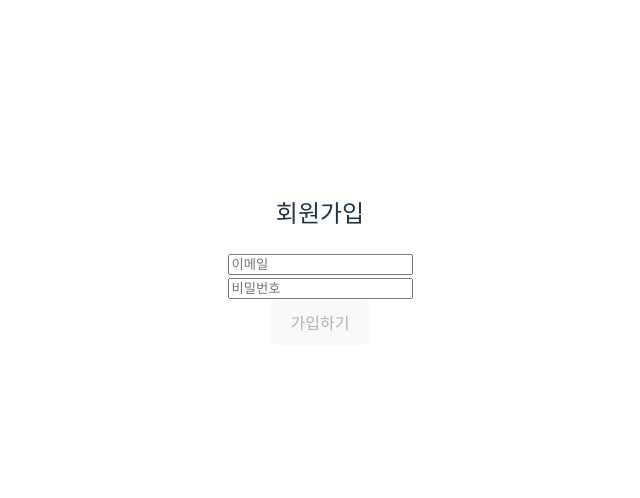
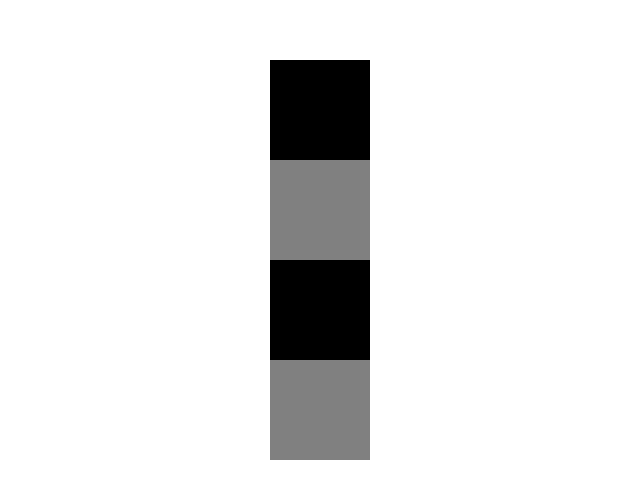
Before and after one commit to earlyerin/korea_it_web_react_study, a React (Vite) app: page / in a window 1280 px wide. Shown: the part 140-638 px from the top of the page, without its empty margins (320-960 px from the left). Built offline with nearby package versions, Linux system fonts and the light colour scheme.

Commit message:
Feat: Emotion CSS

```diff
--- a/package.json
+++ b/package.json
@@ -10,6 +10,7 @@
     "preview": "vite preview"
   },
   "dependencies": {
+    "@emotion/react": "^11.14.0",
     "react": "^19.1.0",
     "react-dom": "^19.1.0"
   },
--- a/src/App.jsx
+++ b/src/App.jsx
@@ -11,6 +11,8 @@ import InputState4 from "./components/BasicState/InputState4/InputState4";
 import DomRef from "./components/DomRef/DomRef";
 import Effect1 from "./components/Effect/Effect1/Effect1";
 import Effect2 from "./components/Effect/Effect2/Effect2";
+import Emotion1 from "./components/Emotion/Emotion1/Emotion1";
+import Emotion2 from "./components/Emotion/Emotion2/Emotion2";
 import LifeCycle from "./components/LifeCycle/LifeCycle";
 import LifeCycleApp from "./components/LifeCycle/LifeCycleApp";
 import Render from "./components/LifeCycle/Render";
@@ -40,7 +42,9 @@ function App() {
       {/* <Effect2 /> */}
       {/* <FruitsFilter /> */}
       {/* <UserProfile /> */}
-      <SignupForm />
+      {/* <SignupForm /> */}
+      <Emotion1 />
+      <Emotion2 />
     </>
   );
 }
--- /dev/null
+++ b/src/components/Emotion/Emotion1/Emotion1.jsx
@@ -0,0 +1,31 @@
+/**
+ * Emotion CSS
+ * 1. 라이브러리 설치 => npm i @emotion/react
+ * 2. jsx 태그의 css 속성 활성화 => 주석 /** @jsxImportSource @react/emotion
+ * 3. css 객체 import 후 `` 문자열로 작성
+ */
+
+import { css } from "@emotion/react";
+/** @jsxImportSource @emotion/react */
+function Emotion1() {
+  const box1 = css`
+    width: 100px;
+    height: 100px;
+    background-color: black;
+  `;
+
+  const box2 = (color) => css`
+    width: 100px;
+    height: 100px;
+    background-color: ${color};
+  `;
+
+  return (
+    <div>
+      <div css={box1}></div>
+      <div css={box2("gray")}></div>
+    </div>
+  );
+}
+
+export default Emotion1;
--- /dev/null
+++ b/src/components/Emotion/Emotion2/Emotion2.jsx
@@ -0,0 +1,12 @@
+import * as s from "./styles";
+/** @jsxImportSource @emotion/react */
+function Emotion2() {
+  return (
+    <div>
+      <div css={s.box1}></div>
+      <div css={s.box2("gray")}></div>
+    </div>
+  );
+}
+
+export default Emotion2;
--- /dev/null
+++ b/src/components/Emotion/Emotion2/styles.js
@@ -0,0 +1,13 @@
+import { css } from "@emotion/react";
+
+export const box1 = css`
+  width: 100px;
+  height: 100px;
+  background-color: black;
+`;
+
+export const box2 = (color) => css`
+  width: 100px;
+  height: 100px;
+  background-color: ${color};
+`;
```
Also changed, not shown: 1 other file (tests, documents, lock files or other folders).
